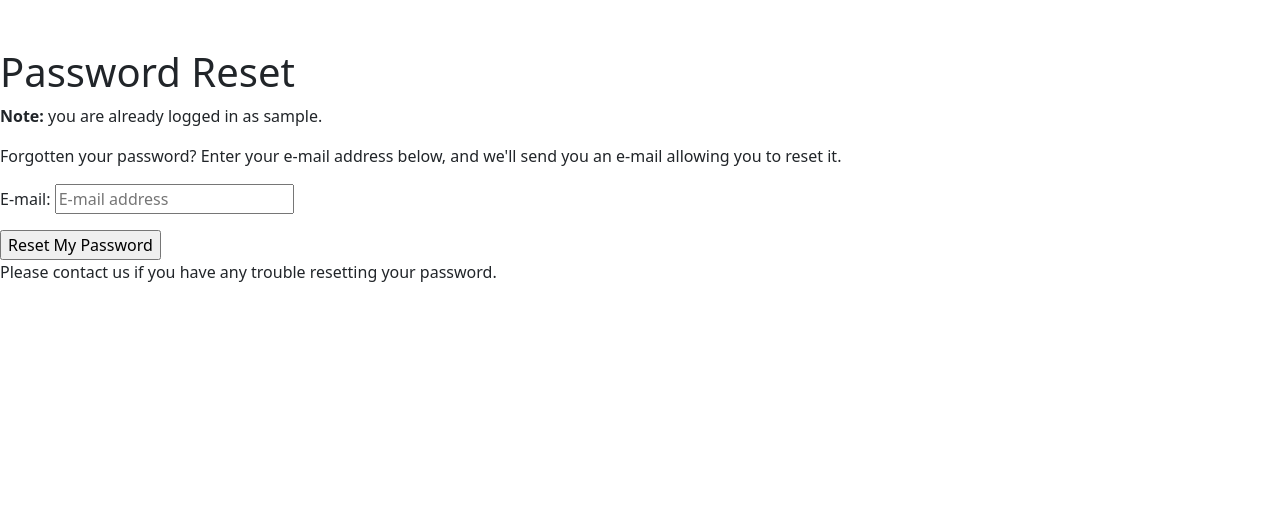
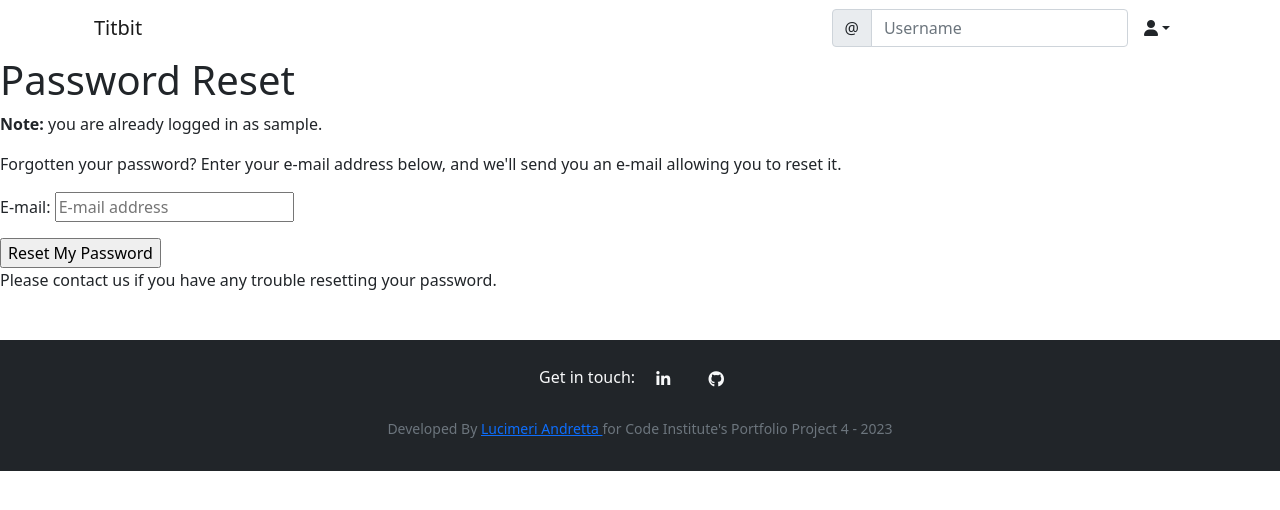
Before and after one commit to luandretta/network, a Django app: page /accounts/password/reset/ in a window 1280 px wide. Shown: the top 510 px of the page. Run offline with Django 3.2, Linux system fonts and the light colour scheme; the visitor is signed in with stand-in values (Sample User, id 1); some libraries are stand-ins or nearby versions.

Commit message:
Feat(navbar): create a separate navbar file
Edit the landing page (home.html) and the template base.html

```diff
--- a/home/templates/home/index.html
+++ b/home/templates/home/index.html
@@ -7,8 +7,8 @@
             <h1 class="display-2">Welcome to Titbit</h1>
             <p class="mt-3 lead">Stay up to date on the latest news</p>
             <div class="d-flex justify-content-center mt-5">
-                <a href="{% url 'account_signup' %}" class="btn btn-secondary mr-2">Sign Up</a>
-                <a href="{% url 'account_login' %}" class="btn btn-secondary">Login</a>
+                <a href="{% url 'account_signup' %}" class="btn btn-light mr-2">Sign Up</a>
+                <a href="{% url 'account_login' %}" class="btn btn-dark">Login</a>
             </div>
         </div>
     </div>
--- /dev/null
+++ b/home/templates/home/navbar.html
@@ -0,0 +1,32 @@
+<div class="container">
+    <nav class="navbar navbar-expand-lg navbar-light">
+        <div class="container-fluid">
+            <button class="navbar-toggler" type="button" data-bs-toggle="collapse" data-bs-target="#navbarTogglerDemo03"
+                aria-controls="navbarTogglerDemo03" aria-expanded="false" aria-label="Toggle navigation">
+                <span class="navbar-toggler-icon"></span>
+            </button>
+            <a class="navbar-brand" href="{% url 'index' %}">Titbit</a>
+            <div class="collapse navbar-collapse" id="navbarTogglerDemo03">
+                <ul class="navbar-nav me-auto mb-2 mb-lg-0">
+                </ul>
+                <form class="d-flex">
+                    <div class="input-group">
+                        <span class="input-group-text" id="basic-addon1">@</span>
+                        <input type="text" class="form-control" placeholder="Username" aria-label="Username"
+                            aria-describedby="basic-addon1">
+                    </div>
+                </form>
+                {% if user.is_authenticated %}
+                <div class="nav-item dropdown">
+                    <a class="nav-link dropdown-toggle text-dark" data-bs-toggle="dropdown" role="buton"
+                        aria-expanded="false"><i class="fas fa-user"></i></a>
+                    <ul class="dropdown-menu">
+                        <li><a class="dropdown-item" href="#">Profile</a></li>
+                        <li><a class="dropdown-item" href="{% url 'account_logout' %}">Sign Out</a></li>
+                    </ul>
+                </div>
+                {% endif %}
+            </div>
+        </div>
+    </nav>
+</div>
--- a/templates/base.html
+++ b/templates/base.html
@@ -1,38 +1,97 @@
+{% load static %}
 <!DOCTYPE html>
-<html>
+<html lang="en">
+
 <head>
-    <title>{% block head_title %}{% endblock %}</title>
-    {% block extra_head %}
+  {% block meta %}
+  <!-- Required meta tags -->
+  <meta charset="UTF-8">
+  <meta http-equiv="X-UA-Compatible" content="IE=edge">
+  <meta name="viewport" content="width=device-width, initial-scale=1.0">
   {% endblock %}
 
-     <!-- Font Awesome -->
-     <link rel="stylesheet" href="https://use.fontawesome.com/releases/v5.8.2/css/all.css">
+  {% block extra_meta %}
+  <!-- Extra Meta tags -->
+  <meta name="description" content="Titbit is a free social networking site where users broadcast short posts.">
+  <meta name="keywords"
+    content="social, media, connect, love titbit, post, twitter, twitt, follow, follower, timeline, influencer, titbit, titbit feed, titbit register, titbit sign up, news">
+  <meta name="Author" content="Lucimeri Andretta">
+  {% endblock %}
+
+  {% block corecss %}
+  <!-- Bootstrap CSS -->
+  <link href="https://cdn.jsdelivr.net/npm/bootstrap@5.0.2/dist/css/bootstrap.min.css" rel="stylesheet"
+    integrity="sha384-EVSTQN3/azprG1Anm3QDgpJLIm9Nao0Yz1ztcQTwFspd3yD65VohhpuuCOmLASjC" crossorigin="anonymous">
+  <!-- CSS -->
+  <link rel="stylesheet" href="{% static 'css/style.css' %}">
   <!-- Google Fonts -->
   <link rel="stylesheet" href="https://fonts.googleapis.com/css?family=Roboto:300,400,500,700&display=swap">
-     <!-- Bootstrap core CSS -->
-     <link href="https://cdn.jsdelivr.net/npm/bootstrap@5.0.0-beta1/dist/css/bootstrap.min.css" rel="stylesheet" integrity="sha384-giJF6kkoqNQ00vy+HMDP7azOuL0xtbfIcaT9wjKHr8RbDVddVHyTfAAsrekwKmP1" crossorigin="anonymous">
+  {% endblock %}
 
+  {% block corejs %}
+  <!-- jQuery and Bootstrap  -->
+  <script src="https://cdn.jsdelivr.net/npm/bootstrap@5.0.2/dist/js/bootstrap.bundle.min.js"
+    integrity="sha384-MrcW6ZMFYlzcLA8Nl+NtUVF0sA7MsXsP1UyJoMp4YLEuNSfAP+JcXn/tWtIaxVXM" crossorigin="anonymous">
+  </script>
+  <!-- FontAwesome -->
+  <script src="https://kit.fontawesome.com/5a751252a7.js" crossorigin="anonymous"></script>
+  {% endblock %}
+
+
+  <link rel="shortcut icon" href=" {% static 'images/shortcut-icon.png' %}" type="image/x-icon">
+  <title>Titbit {% block extra_title %}{% endblock %}</title>
 </head>
+
 <body>
+  <header>
+    <!-- Navbar-->
+    {% include 'home/navbar.html' %}
+  </header>
+  <main>
     {% block body %}
+    <!-- Messages -->
+    {% if messages %}
+    {% for message in messages %}
+    <div class="alert alert-warning alert-dismissible fade show text-center" role="alert">
+      {{ message }}
+      <button type="button" class="btn-close" data-bs-dismiss="alert" aria-label="Close"></button>
+    </div>
+    {% endfor %}
 
-    {% if messages %}
-    <div class="row justify-content-center pt-3">
-      <div class="col-md-6">
-        {% for message in messages %}
-        <div class="alert alert-primary" role="alert">{{message}}</div>
-        {% endfor %}
+    {% endif %}
+
+    {% block content %}
+    <!-- Content Goes here -->
+    {% endblock content %}
+    {% endblock %}
+
+    {% block extra_body %}
+    {% endblock %}
+  </main>
+  <!-- Footer -->
+  <footer class="text-center text-light bg-dark p-3 mt-5">
+    <!-- Grid container -->
+    <div class="row">
+      <div class="col-md-8 offset-md-2">
+        <!-- Section: Social media -->
+        <p>Get in touch:
+          <!-- Linkedin -->
+          <a class="btn btn-floating m-1 link-light" href="https://www.linkedin.com/in/luandretta/" target="_blank"
+            rel="nofollow" role="button"><i class="fab fa-linkedin-in"></i></a>
+          <!-- Github -->
+          <a class="btn btn-floating m-1 link-light" href="https://github.com/luandretta" target="_blank" rel="nofollow"
+            role="button"><i class="fab fa-github"></i></a>
+        </p>
+        <!-- Copyright -->
+        <small class="text-muted">
+          <p>
+            Developed By <a href="https://github.com/luandretta" target="_blank" rel="nofollow">
+              Lucimeri Andretta </a> for Code Institute's Portfolio Project 4 - 2023
+          </p>
+        </small>
       </div>
     </div>
-    {% endif %}
-    <div class="mt-5">
-    {% block content %}
-    {% endblock %}
-    {% endblock %}
-    {% block extra_body %}
-    {% endblock %}
-  </div>
+  </footer>
+</body>
 
-    <script src="https://cdn.jsdelivr.net/npm/bootstrap@5.0.0-beta1/dist/js/bootstrap.bundle.min.js" integrity="sha384-ygbV9kiqUc6oa4msXn9868pTtWMgiQaeYH7/t7LECLbyPA2x65Kgf80OJFdroafW" crossorigin="anonymous"></script>
-  </body>
 </html>
```
Also changed, not shown: home/templates/home/base.html (+13 -44 lines), network/settings.py (+6 -3 lines). Lines whose indentation alone changed are shown as unchanged.
